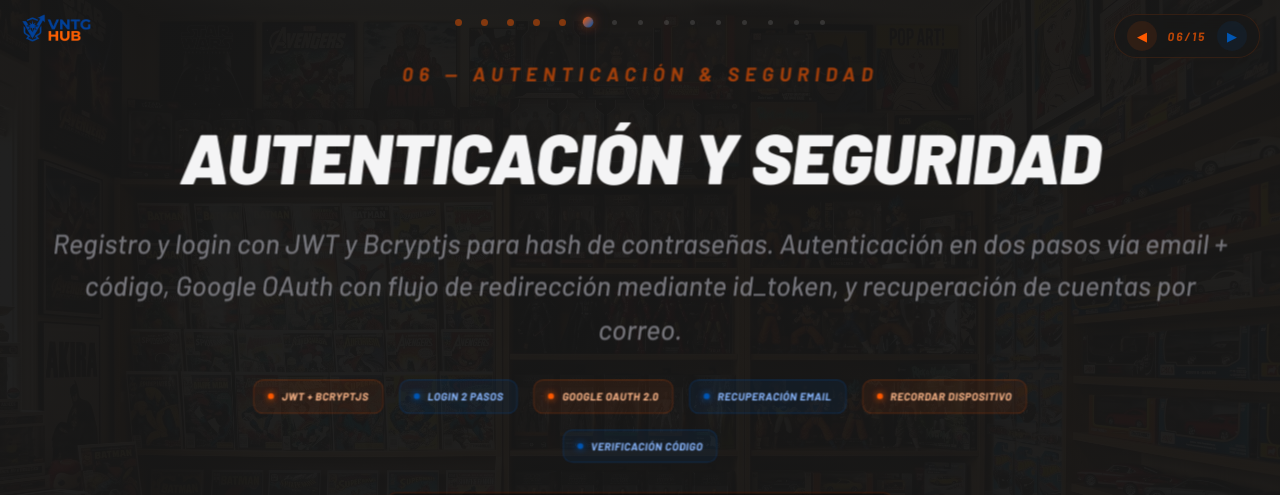
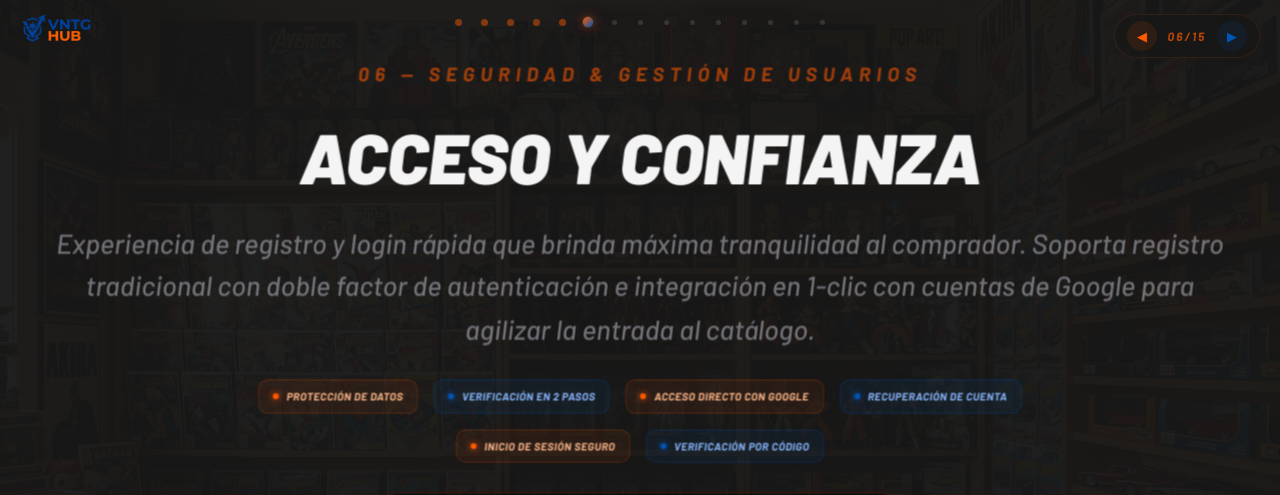
Before and after one commit to bguzman142/presentacion_comercial, a React (Vite) app: page / in a window 1280 px wide. Both pictures are taken after a click on the element 588 px from the left and 22 px from the top of the page. Shown: the top 495 px of the page. Built offline with nearby package versions, Linux system fonts and the light colour scheme; grey boxes are pictures that could not be loaded.

Commit message:
Update AuthPanel.jsx

```diff
--- a/src/components/panels/AuthPanel.jsx
+++ b/src/components/panels/AuthPanel.jsx
@@ -3,12 +3,12 @@ import GlassPanel from '../shared/GlassPanel'
 import VideoPlayer from '../shared/VideoPlayer'
 
 const features = [
-  { label: 'JWT + Bcryptjs',     type: 'orange' },
-  { label: 'Login 2 Pasos',      type: 'blue' },
-  { label: 'Google OAuth 2.0',   type: 'orange' },
-  { label: 'Recuperación Email', type: 'blue' },
-  { label: 'Recordar Dispositivo', type: 'orange' },
-  { label: 'Verificación Código', type: 'blue' },
+  { label: 'Protección de Datos', type: 'orange' },
+  { label: 'Verificación en 2 Pasos', type: 'blue' },
+  { label: 'Acceso Directo con Google', type: 'orange' },
+  { label: 'Recuperación de Cuenta', type: 'blue' },
+  { label: 'Inicio de Sesión Seguro', type: 'orange' },
+  { label: 'Verificación por Código', type: 'blue' },
 ]
 
 export default function AuthPanel() {
@@ -26,7 +26,7 @@ export default function AuthPanel() {
           marginBottom: 8,
         }}
       >
-        06 — Autenticación &amp; Seguridad
+        06 — Seguridad & Gestión de Usuarios
       </p>
 
       <h2
@@ -41,13 +41,13 @@ export default function AuthPanel() {
           letterSpacing: -0.5,
         }}
       >
-        Autenticación y Seguridad
+        Acceso y Confianza
       </h2>
 
       <p style={{ fontFamily: "'Barlow', sans-serif", fontWeight: 500, fontStyle: 'italic', fontSize: 28, color: 'rgba(161,161,170,0.65)', marginBottom: 22, lineHeight: 1.55 }}>
-        Registro y login con JWT y Bcryptjs para hash de contraseñas. Autenticación
-        en dos pasos vía email + código, Google OAuth con flujo de redirección
-        mediante id_token, y recuperación de cuentas por correo.
+        Experiencia de registro y login rápida que brinda máxima tranquilidad al comprador.
+        Soporta registro tradicional con doble factor de autenticación e integración
+        en 1-clic con cuentas de Google para agilizar la entrada al catálogo.
       </p>
 
       <div
```
